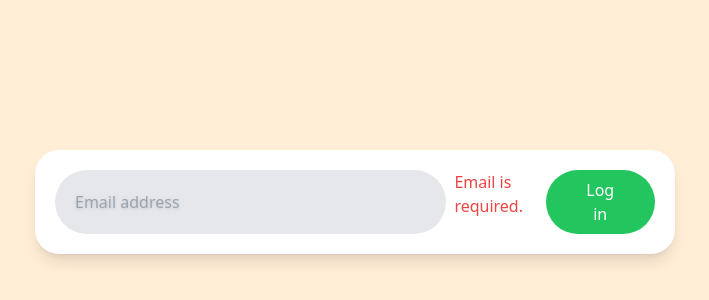
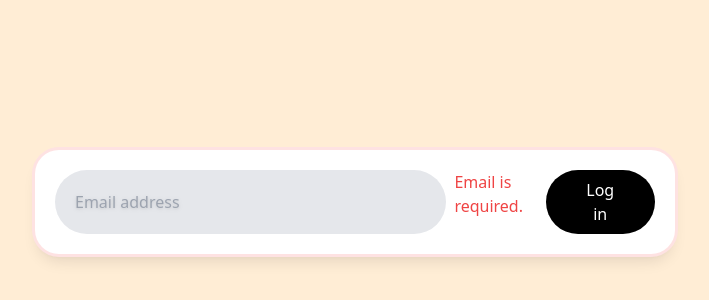
Before and after one commit to heannnn/carrot-market-reloaded, a Next.js app: page / in a window 1280 px wide. Shown: the part 198-498 px from the top of the page, without its empty margins (285-994 px from the left). Built offline with nearby package versions, Linux system fonts and the light colour scheme.

Commit message:
peer, has 적용해보기

```diff
--- a/app/page.tsx
+++ b/app/page.tsx
@@ -1,17 +1,17 @@
 export default function Home() {
   return (
     <main className="bg-gray-100 sm:bg-red-100 md:bg-green-100 lg:bg-cyan-100 xl:bg-orange-100 2xl:bg-purple-100 h-screen flex items-center justify-center p-5">
-      <div className="bg-white shadow-lg p-5 rounded-3xl w-full max-w-screen-sm flex flex-col gap-2 md:flex-row">
+      <div className="bg-white shadow-lg p-5 rounded-3xl w-full max-w-screen-sm flex flex-col gap-2 md:flex-row *:outline-none ring ring-transparent transition-shadow has-[:invalid]:ring-red-100">
         <input
-          className="w-full rounded-full py-3 bg-gray-200 pl-5 outline-none ring ring-transparent focus:ring-green-500 focus:ring-offset-2 transition-shadow placeholder:drop-shadow invalid:md:focus:ring-red-500 peer"
-          type="email"
+          className="w-full rounded-full py-3 bg-gray-200 pl-5 ring ring-transparent focus:ring-green-500 focus:ring-offset-2 transition-shadow placeholder:drop-shadow invalid:focus:ring-red-500 peer"
+          type="text"
           required
           placeholder="Email address"
         />
         <span className="text-red-500 font-medium hidden peer-invalid:block">
           Email is required.
         </span>
-        <button className=" text-white py-2 rounded-full active:scale-90 focus:scale-90 outline-none transition-transform font-medium md:px-10 bg-gradient-to-tr bg-black peer-required:bg-green-500">
+        <button className=" text-white py-2 rounded-full active:scale-90 focus:scale-90  transition-transform font-medium md:px-10 bg-black ">
           Log in
         </button>
       </div>
```
